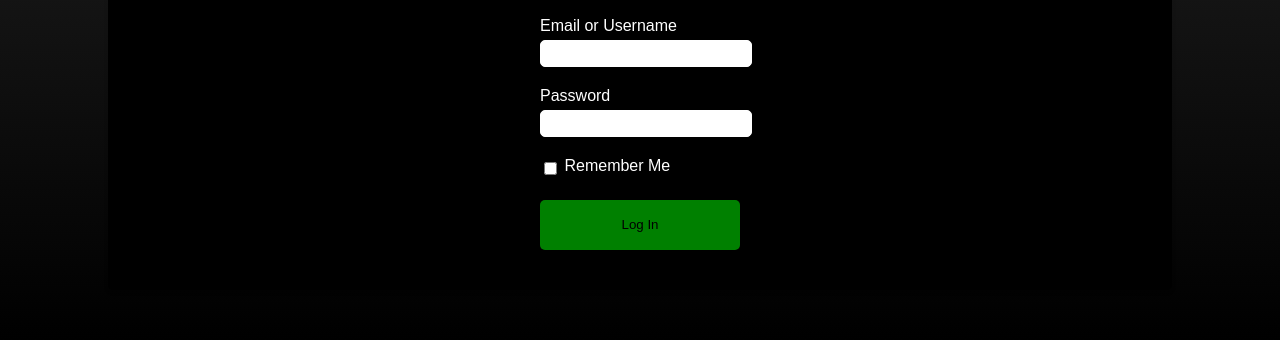
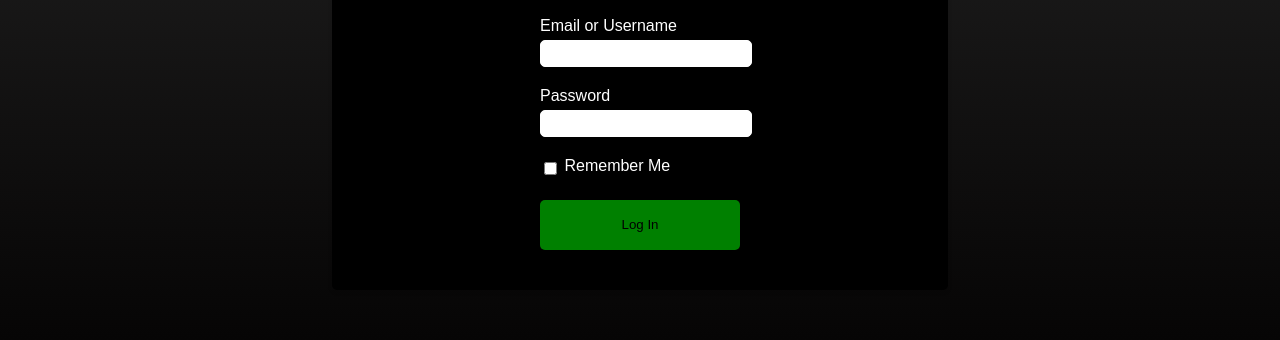
Before and after one commit to NgMingQian/DFP40163_MK5_login, a plain HTML site: page index.html in a window 1280 px wide. Shown: the part 571-911 px from the top of the page. Drawn offline with Linux system fonts and the light colour scheme; files whose address does not match are found by name.

Commit message:
add coding

```diff
--- a/style.css
+++ b/style.css
@@ -2,7 +2,7 @@ body {
   margin: 0;
   padding: 0;
   font-family: Arial, sans-serif;
-  background:linear-gradient(to bottom,rgb(53, 53, 53),black);
+  background:linear-gradient(to bottom,rgb(53, 53, 53),rgb(6, 5, 5));
 }
 
 header {
@@ -27,7 +27,7 @@ header {
 
 .container {
   margin: 50px auto;
-  width: 80%;
+  width: 45%;
   background-color: black;
   padding: 20px;
   border-radius: 5px;
```
Also changed, not shown: facebook.png, google.png.
